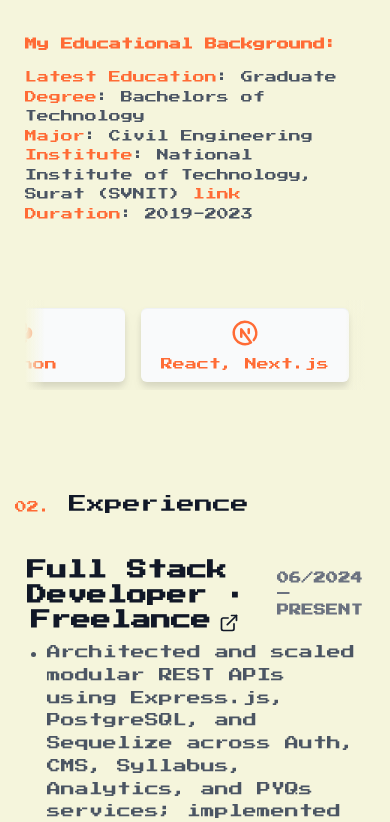
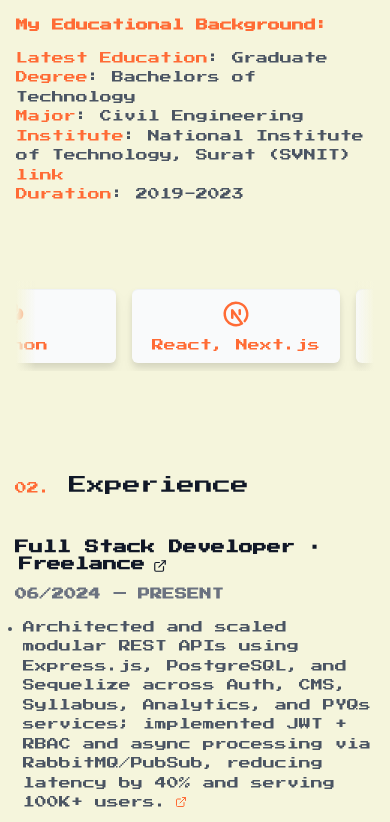
Before and after one commit to ujjwalkirti/ujjwal-portfolio, a Next.js app: page / in a window 390 px wide. Shown: the part 1156-1978 px from the top of the page. Built offline with nearby package versions, Linux system fonts and the light colour scheme; no server answers.

Commit message:
add: screen responsiveness

```diff
--- a/src/components/landing-page/AboutMe.tsx
+++ b/src/components/landing-page/AboutMe.tsx
@@ -6,7 +6,7 @@ import Marquee from "react-fast-marquee";
 
 function AboutMe() {
 	return (
-		<section className={"flex flex-col items-center gap-10 py-10 lg:px-[100px] px-[25px] mt-10 lg:w-11/12 lg:mx-auto "} id="about">
+		<section className={"flex flex-col items-center gap-10 py-10 lg:px-[100px] px-4 mt-10 lg:w-11/12 lg:mx-auto "} id="about">
 			<div className="text-gray-600 text-xs lg:text-xs flex flex-col justify-start align-top h-full lg:gap-[20px]">
 				<div className="flex">
 					<p className="text-gray-900 text-lg font-semibold">
@@ -15,9 +15,10 @@ function AboutMe() {
 					<hr className="text-gray-600" />
 				</div>
 				<div className=" flex flex-col gap-5 lg:h-full text-xs leading-relaxed">
-					<p className=" ">
-						I love building and optimizing systems that power the internet. Lately, I've been focused on <span className="text-orange-600 font-semibold">distributed systems</span> and <span className="text-orange-600 font-semibold">cloud architecture</span>, exploring
-						microservices, scalable backend solutions, and modern web technologies. My goal is to create robust, high-performance applications that deliver exceptional user experiences.
+					<p className="">
+						I love building and optimizing systems that power the internet.
+                        <br/> Lately, I've been focused on <span className="text-orange-600 font-semibold">distributed systems</span> and <span className="text-orange-600 font-semibold">cloud architecture</span>, exploring
+						microservices, scalable backend solutions, and modern web technologies. <br/>My goal is to create robust, high-performance applications that deliver exceptional user experiences.
 					</p>
 
 					<div className=" py-5 rounded-lg my-4">
--- a/src/components/landing-page/ExperienceCard.tsx
+++ b/src/components/landing-page/ExperienceCard.tsx
@@ -20,12 +20,12 @@ interface ExperienceCardProps {
 function ExperienceCard({ exp }: ExperienceCardProps) {
     return (
 		<li className="mb-12">
-			<div className="group relative grid px-3 pb-1 transition-all lg:hover:!opacity-100 lg:group-hover/list:opacity-50">
+			<div className="group relative grid lg:px-3 pb-1 transition-all lg:hover:!opacity-100 lg:group-hover/list:opacity-50">
 				<div className="absolute -inset-x-4 -inset-y-4 z-0 hidden rounded-md transition motion-reduce:transition-none lg:-inset-x-6 lg:block lg:group-hover:shadow-[inset_0_1px_0_0_rgba(148,163,184,0.1)] lg:group-hover:drop-shadow-lg"></div>
 
 				<div className="z-10">
-					<div className="font-medium leading-snug text-gray-900 flex justify-between items-center">
-						<h3 className="lg:inline-flex items-baseline font-semibold leading-tight text-xl">
+					<div className="font-medium leading-snug text-gray-900 flex flex-col lg:flex-row justify-between lg:items-center gap-2">
+						<h3 className="lg:inline-flex items-baseline font-semibold leading-tight text-sm lg:text-xl">
 							<span>{exp.title} · </span>
 							<Link href={exp.website} target="_blank" rel="noopener noreferrer" aria-label={exp.company} title={exp.company} className="inline-block ml-1 hover:text-orange-600">
 								{exp.company}
@@ -37,7 +37,7 @@ function ExperienceCard({ exp }: ExperienceCardProps) {
 							{exp.date}
 						</header>
 					</div>
-					<ul className="mt-2 text-sm list-disc pl-5 leading-relaxed text-gray-600">
+					<ul className="mt-2 text-xs lg:text-sm list-disc pl-2 lg:pl-5 leading-relaxed text-gray-600">
 						{exp.description.map((desc, descIndex) => (
 							<li className="my-2" key={descIndex}>
 								{desc.text}
--- a/src/components/landing-page/FeaturedProject.tsx
+++ b/src/components/landing-page/FeaturedProject.tsx
@@ -10,18 +10,18 @@ const FeaturedProject = ({ font, project }) => {
 		<div
 			onMouseEnter={() => setIsHovered(true)}
 			onMouseLeave={() => setIsHovered(false)}
-			className={`shadow-xl lg:shadow-none lg:flex lg:justify-between lg:gap-2 rounded-md p-[25px] my-5 bg-gray-50 hover:shadow-[inset_0_1px_0_0_rgba(148,163,184,0.1)] hover:drop-shadow-lg ${
+			className={`shadow-xl lg:shadow-none lg:flex lg:justify-between lg:gap-2 rounded-md p-3 lg:p-[25px] my-5 bg-gray-50 hover:shadow-[inset_0_1px_0_0_rgba(148,163,184,0.1)] hover:drop-shadow-lg ${
 				isHovered ? "transform active:scale-90 transition-transform duration-200 lg:bg-gray-50 lg:hover:shadow-[inset_0_1px_0_0_rgba(148,163,184,0.1)] lg:hover:drop-shadow-lg" : ""
 			}`}
 		>
-			<div className={`lg:flex lg:flex-col lg:justify-center  lg:gap-4 w-full lg:w-1/2`}>
+			<div className={`lg:flex lg:flex-col lg:justify-center space-y-2  lg:gap-4 w-full lg:w-1/2`}>
 				<p className={"text-orange-600 text-xs rounded-md w-fit " + font[1].className}>Featured Project</p>
 
 				{/* name of project */}
 				<p className={` text-sm font-semibold leading-tight ${isHovered ? "text-orange-600" : "text-gray-900"}`}>{project.title}</p>
 
 				{/* description of project */}
-				<ul className={`list-disc pl-5 text-justify lg:text-left text-xs leading-relaxed text-gray-700 lg:rounded-md ${isHovered ? "text-gray-900" : "text-gray-600"}`}>
+				<ul className={`list-disc pl-5 text-justify lg:text-left text-xs lg:leading-relaxed text-gray-700 lg:rounded-md ${isHovered ? "text-gray-900" : "text-gray-600"}`}>
 					{project.desc.long.split(". ").map((line: string, index: number) => (
 						<li className="px-2" key={index}>
 							{line}
```
